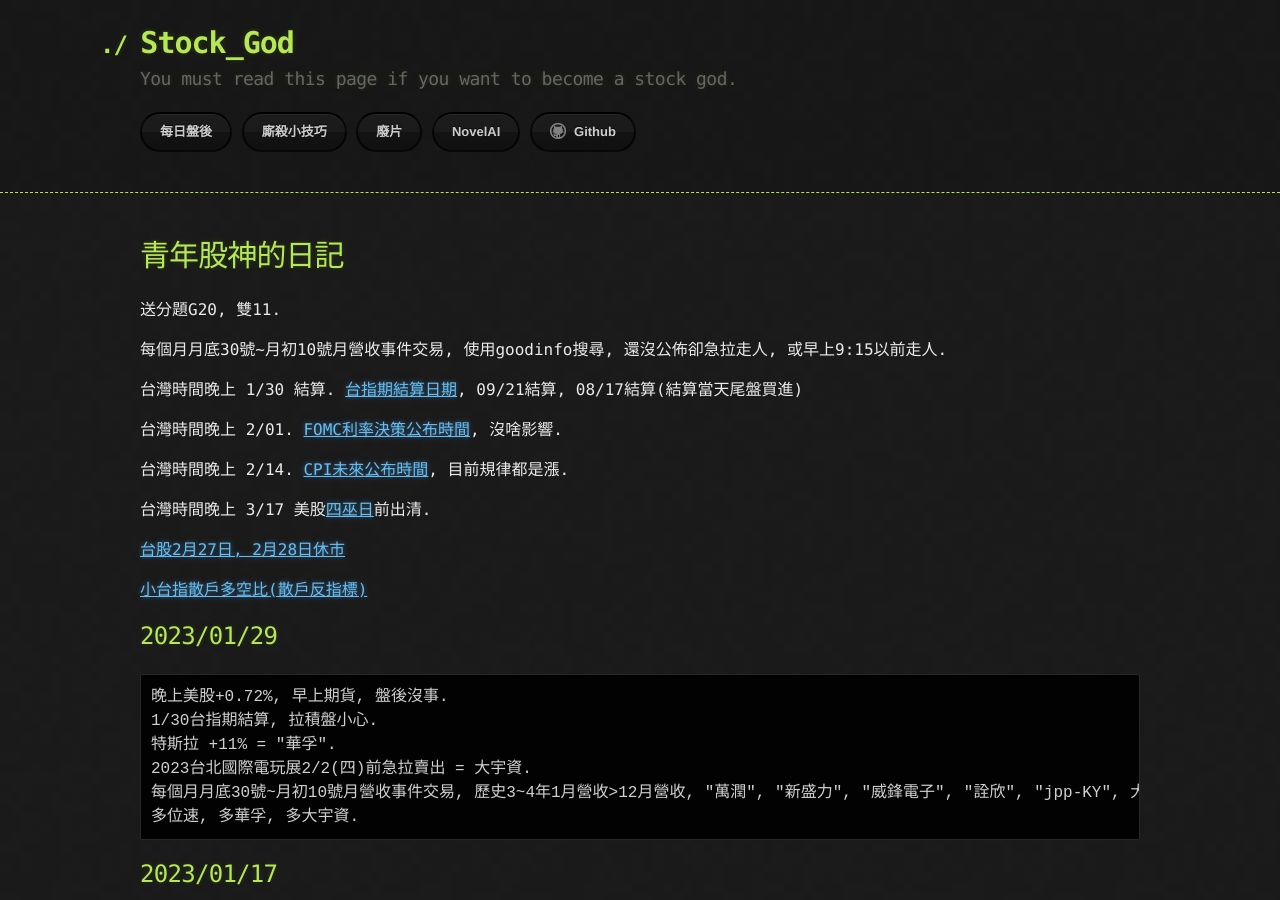
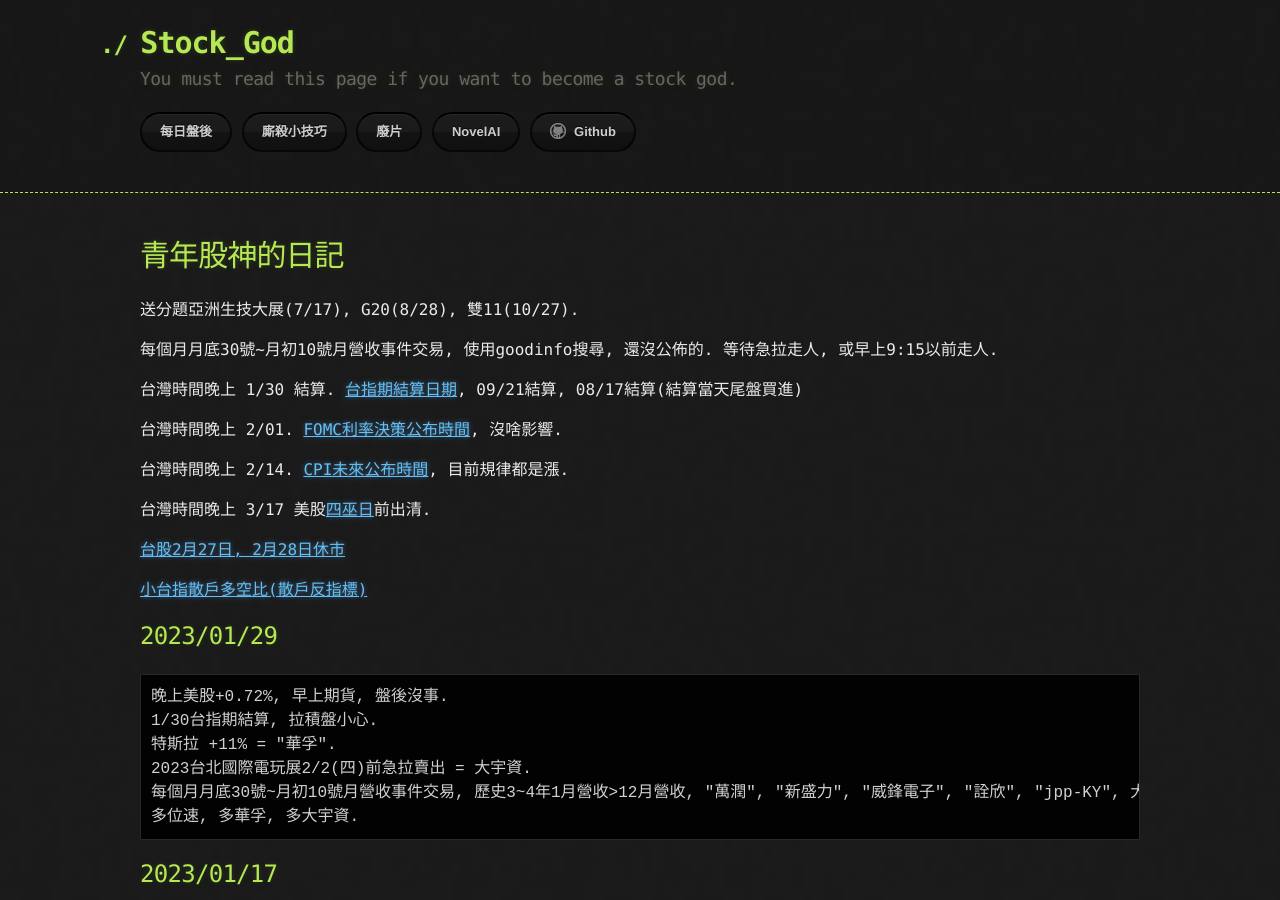
Before and after one commit to lepg5487/Stock_God, a Jekyll site: the page built from index.md, in a window 1280 px wide and 900 px high. Built offline with Jekyll 4.4.1, drawn with Linux system fonts in a browser that asks for light colours; our own code applies the rules of GitHub Pages for plain Markdown files.

Commit message:
Update index.md

```diff
--- a/index.md
+++ b/index.md
@@ -4,9 +4,9 @@ layout: testlayouts
 
 # 青年股神的日記
 
-送分題G20, 雙11.
-
-每個月月底30號~月初10號月營收事件交易, 使用goodinfo搜尋, 還沒公佈卻急拉走人, 或早上9:15以前走人.
+送分題亞洲生技大展(7/17), G20(8/28), 雙11(10/27).
+
+每個月月底30號~月初10號月營收事件交易, 使用goodinfo搜尋, 還沒公佈的. 等待急拉走人, 或早上9:15以前走人.
 
 台灣時間晚上 1/30 結算. [台指期結算日期](https://www.taifex.com.tw/file/taifex/CHINESE/4/2023Calendar_cv1.pdf), 09/21結算, 08/17結算(結算當天尾盤買進)
 
```
